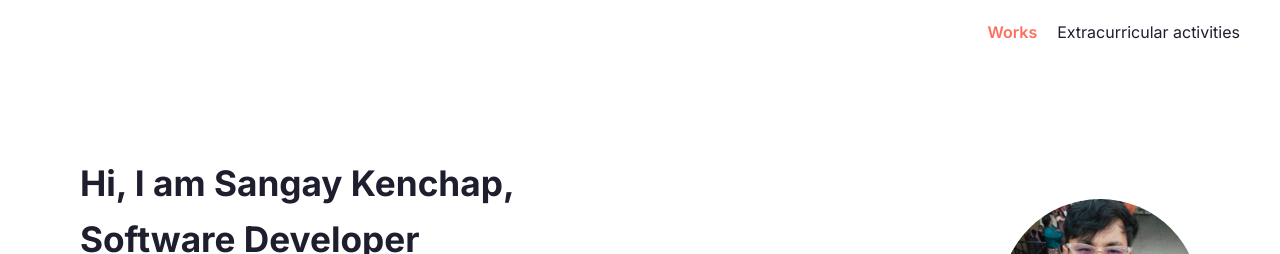
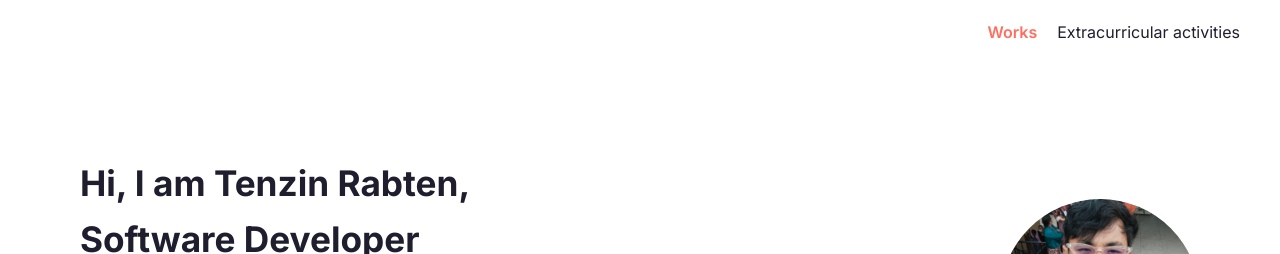
Before and after one commit to rabten93/02250375_Portfolio_Assigment, a plain HTML site: page index.html in a window 1280 px wide. Shown: the top 254 px of the page. Drawn offline with Linux system fonts and the light colour scheme.

Commit message:
Update index.html

```diff
--- a/index.html
+++ b/index.html
@@ -19,7 +19,7 @@
   <!-- Hero Section -->
   <section class="hero">
     <div class="hero-text">
-      <h1>Hi, I am <span class="highlight">Sangay Kenchap</span>,<br>Software Developer</h1>
+      <h1>Hi, I am <span class="highlight">Tenzin Rabten</span>,<br>Software Developer</h1>
       <p>
        Motivated and enthusiastic first-year Software Engineering student at the College of Science and Technology with a strong interest in programming, problem-solving, and innovative technologies. Eager to gain hands-on experience through academic projects, internships, and collaborative opportunities to build a strong foundation in software development.
       </p>
@@ -119,4 +119,5 @@
       <img src="./image.2.jpg" alt="LeetCode Logo">
     </div>
   </div>
+
 </section>
```
